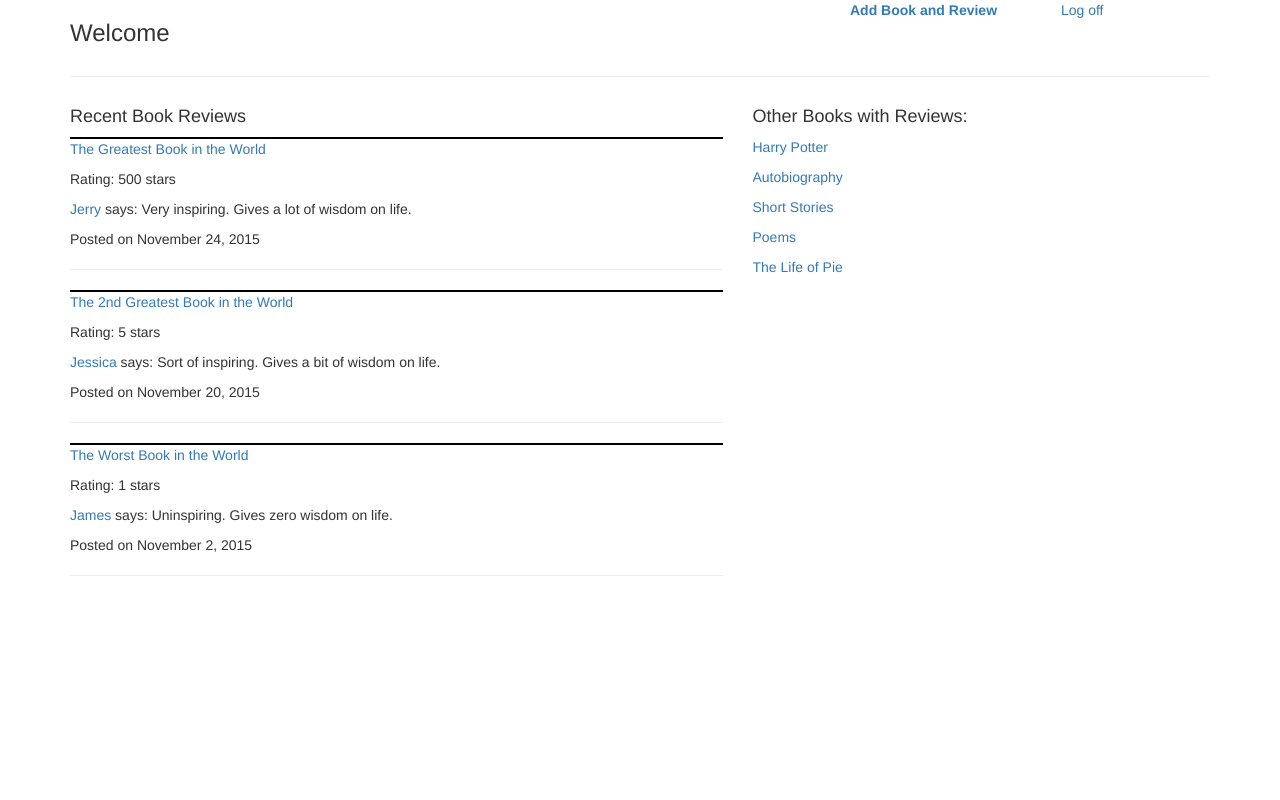
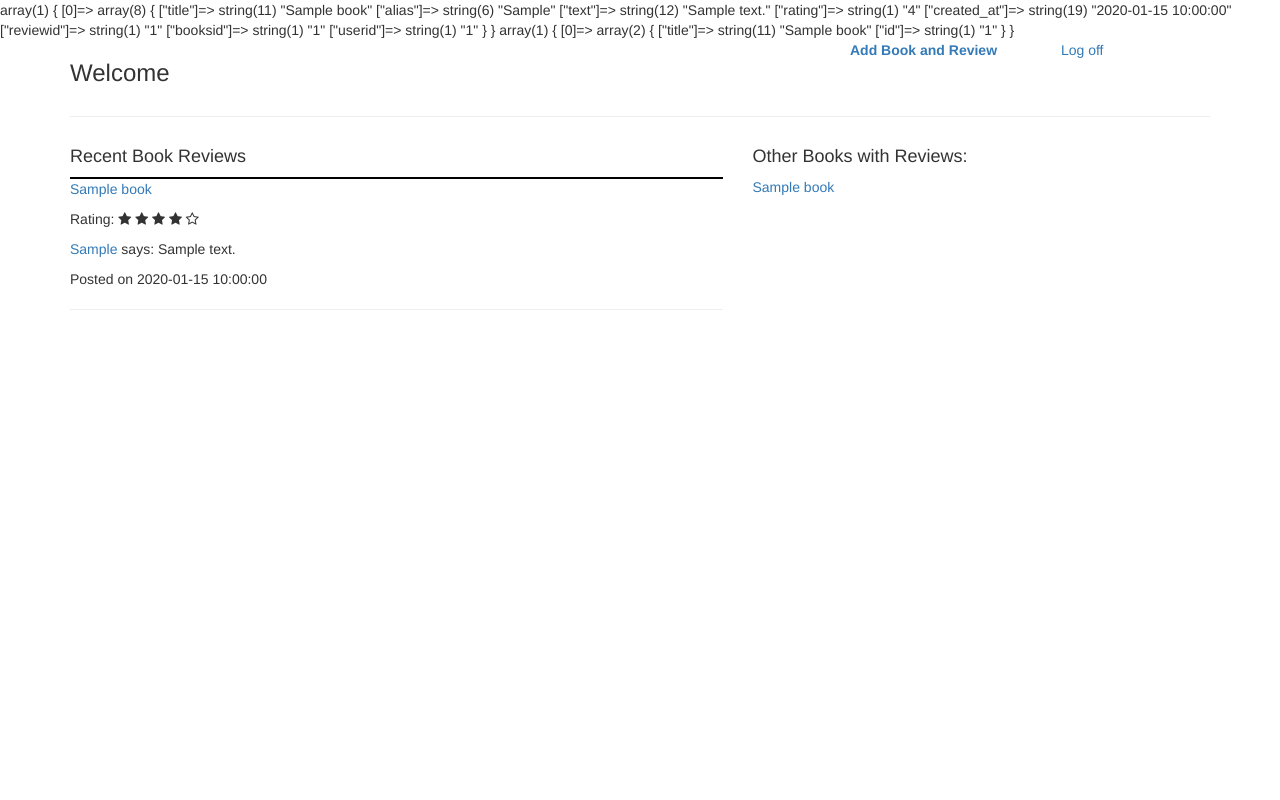
Before and after one commit to dancinturtle/books_assignment, a CodeIgniter app: page /welcome in a window 1280 px wide. Run offline with CodeIgniter, Linux system fonts and the light colour scheme; tables that the repository leaves empty or names only in its code hold one stand-in row (values such as "Sample post"); some libraries are stand-ins or nearby versions.

Commit message:
done with books assigment

```diff
--- a/application/config/routes.php
+++ b/application/config/routes.php
@@ -47,6 +47,8 @@ $route['addbookpage']="/index/addbookpage";
 $route['creates/(:any)']="/creates/index/$1";
 $route['submissions/addreviews/(:any)']="/submissions/addreviews/$1";
 $route['destroy/(:any)/(:any)']="/submissions/deletereviews/$1/$2";
+$route['users/(:any)']="/users/index/$1";
+
 
 
 /* End of file routes.php */
--- a/application/controllers/adds.php
+++ b/application/controllers/adds.php
@@ -4,8 +4,10 @@ class Adds extends CI_Controller {
 	public function __construct(){
 		parent:: __construct();
 		$this->load->model('Login');
+		$this->load->model('submission');
 	}
 	public function index(){
+
 		$this->load->view('addbook');
 	}
 }
--- a/application/controllers/logins.php
+++ b/application/controllers/logins.php
@@ -3,6 +3,7 @@
 class Logins extends CI_Controller {
 	public function __construct(){
 		parent:: __construct();
+		$this->load->model('submission');
 		$this->load->model('Login');
 	}
 
@@ -11,7 +12,11 @@ class Logins extends CI_Controller {
 		redirect('/');
 	}
 	public function signin(){
-		$info = array('userinfo'=>$this->session->userdata('info'));
+		$three_reviews = $this->submission->get_three_reviews();
+		$book_list = $this->submission->get_book_list();
+		$info = array('userinfo'=>$this->session->userdata('info'),'three_reviews'=> $three_reviews,'book_list' => $book_list);
+
+		// var_dump($three_reviews);
 		$this->load->view('welcome', $info);
 	}
 	public function check(){//check if the user exists
--- a/application/models/submission.php
+++ b/application/models/submission.php
@@ -48,4 +48,47 @@ left join users on reviews.user_id=users.id where books.id=?;";
 		$values = array($reviewid);
 		return $this->db->query($query, $values);
 	}
+	public function get_user_data($id)
+	{
+		$query = "SELECT users.name, users.alias, users.email, reviews.id as review_id, reviews.book_id, reviews.user_id, books.title
+		from users
+		left join reviews on users.id= reviews.user_id
+		left join books on books.id= reviews.book_id
+		where users.id =?;";
+		$values = array($id);
+		return $this->db->query($query, $values)->result_array();
+
+	}
+	public function get_review_count($id){
+		$query = "SELECT COUNT(reviews.user_id) from reviews where reviews.user_id = ?;";
+		$values = array($id);
+		return $this->db->query($query, $values)->row_array();
+	}
+
+	public function get_three_reviews(){
+		$query = "SELECT books.title,  users.alias, reviews.text, reviews.rating,
+		reviews.created_at, reviews.id as reviewid, books.id as booksid, reviews.user_id as userid
+		from books
+		left join reviews on books.id=reviews.book_id
+		left join users on reviews.user_id=users.id
+		ORDER BY reviews.id DESC
+		LIMIT 3";
+		return $this->db->query($query)->result_array();
+	}
+	public function get_book_list(){
+
+
+	$query = "SELECT books.title,books.id from books join reviews on  reviews.book_id = books.id GROUP BY books.id";
+	return $this->db->query($query)->result_array();
+	}
+	public function get_authors(){
+		$query= "SELECT  authors.name from authors;";
+		return $this->db->query($query)->result_array();
+	}
+
+
+
+
+
+
 }
--- a/application/views/partials/header.php
+++ b/application/views/partials/header.php
@@ -9,3 +9,4 @@
 <script src="https://maxcdn.bootstrapcdn.com/bootstrap/3.3.6/js/bootstrap.min.js" integrity="sha384-0mSbJDEHialfmuBBQP6A4Qrprq5OVfW37PRR3j5ELqxss1yVqOtnepnHVP9aJ7xS" crossorigin="anonymous"></script>
 </head>
 <link rel="stylesheet" type="text/css" href="/assets/main.css">
+<link rel="stylesheet" href="https://maxcdn.bootstrapcdn.com/font-awesome/4.6.1/css/font-awesome.min.css">
--- a/application/views/welcome.php
+++ b/application/views/welcome.php
@@ -1,3 +1,9 @@
+<?php
+// var_dump($userinfo);
+		var_dump($three_reviews);
+		var_dump($book_list);
+		?>
+
 <!DOCTYPE html>
 <html>
 <head>
@@ -19,46 +25,37 @@
 		<div class="row">
 			<div class="col-md-7" id="last_reviews">
 				<h4>Recent Book Reviews</h4>
-				<div class="review">
+				<?php foreach($three_reviews as $value){ ?>
+					<div class="review">
 
-					<a href="#booktitle"><p>The Greatest Book in the World</p></a>
-					<p>Rating: 500 stars</p>
-					<p><a href="#alias">Jerry</a> says: Very inspiring. Gives a lot of wisdom on life.</p>
+					<a href="/creates/<?=$value['booksid'];?>"><p><?= $value['title'] ;?></p></a>
+					<p>Rating:
 
-					<p>Posted on November 24, 2015</p>
+					<?php for ($i=1; $i <= $value['rating'];  $i++) { ?>
+						<i class="fa fa-star" aria-hidden="true"></i>
+					<?php } ?>
+					<?php for ($i=5-$value['rating']; $i >0;  $i--) { ?>
+						<i class="fa fa-star-o" aria-hidden="true"></i>
+					<?php } ?>
+					</p>
+
+					<p><a href="/users/<?=$value['userid'];?>"><?= $value['alias'] ;?></a> says: <?= $value['text'] ;?></p>
+
+					<p>Posted on <?= $value['created_at'] ;?></p>
 					<hr>
 				</div>
-				<div class="review">
+					<?php }?>
 
-					<a href="#booktitle"><p>The 2nd Greatest Book in the World</p></a>
-					<p>Rating: 5 stars</p>
-					<p><a href="#alias">Jessica</a> says: Sort of inspiring. Gives a bit of wisdom on life.</p>
 
-					<p>Posted on November 20, 2015</p>
-					<hr>
-				</div>
-				<div class="review">
-
-					<a href="#booktitle"><p>The Worst Book in the World</p></a>
-					<p>Rating: 1 stars</p>
-					<p><a href="#alias">James</a> says: Uninspiring. Gives zero  wisdom on life.</p>
-
-					<p>Posted on November 2, 2015</p>
-					<hr>
-				</div>
 			</div>
 			<div class="col-md-5" id="otherbooks">
 				<h4>Other Books with Reviews:</h4>
 				<div class="scrollbox">
-					<p><a href="#Linktobook">Harry Potter</a></p>
-					<p><a href="#Linktobook">Autobiography</a></p>
-					<p><a href="#Linktobook">Short Stories</a></p>
-					<p><a href="#Linktobook">Poems</a></p>
-					<p><a href="#Linktobook">The Life of Pie</a></p>
-					<p><a href="#Linktobook">Foundation</a></p>
-					<p><a href="#Linktobook">Hyperion</a></p>
-					<p><a href="#Linktobook">A Song of Ice and Fire</a></p>
-					<p><a href="#Linktobook">Harry Potter 2</a></p>
+				<?php foreach($book_list as $book){ ?>
+					<p><a href="/creates/<?=$book['id'];?>"><?= $book['title']?></a></p>
+					<?php } ?>
+
+
 				</div>
 
 			</div>
```
Also changed, not shown: application/controllers/index.html (deleted, +0 -10 lines), application/controllers/index.php (+7 -2 lines), application/controllers/users.php (added, +24 -0 lines), application/views/addbook.php (+8 -3 lines), application/views/create.php (+10 -3 lines), application/views/user.php (+11 -7 lines).
